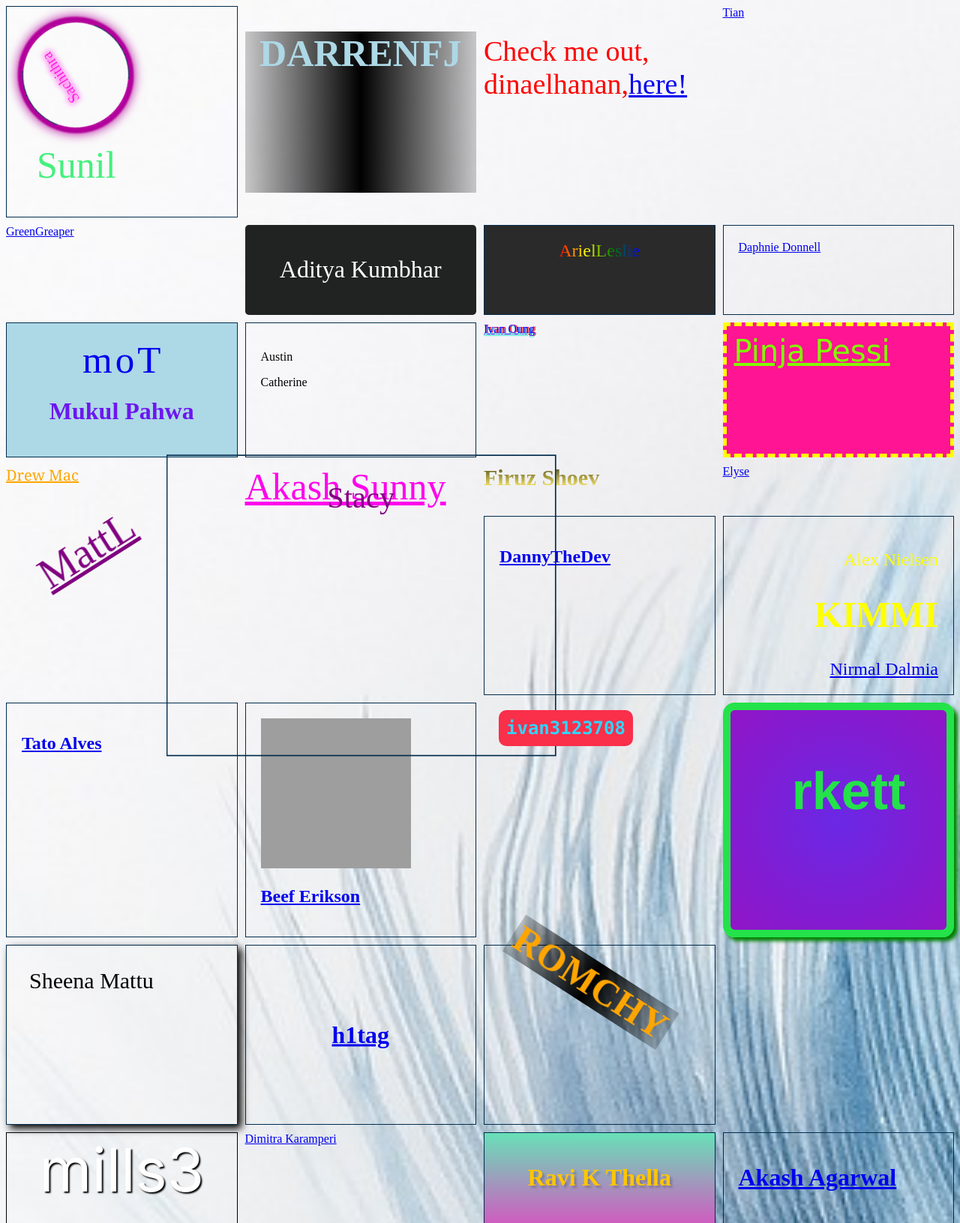
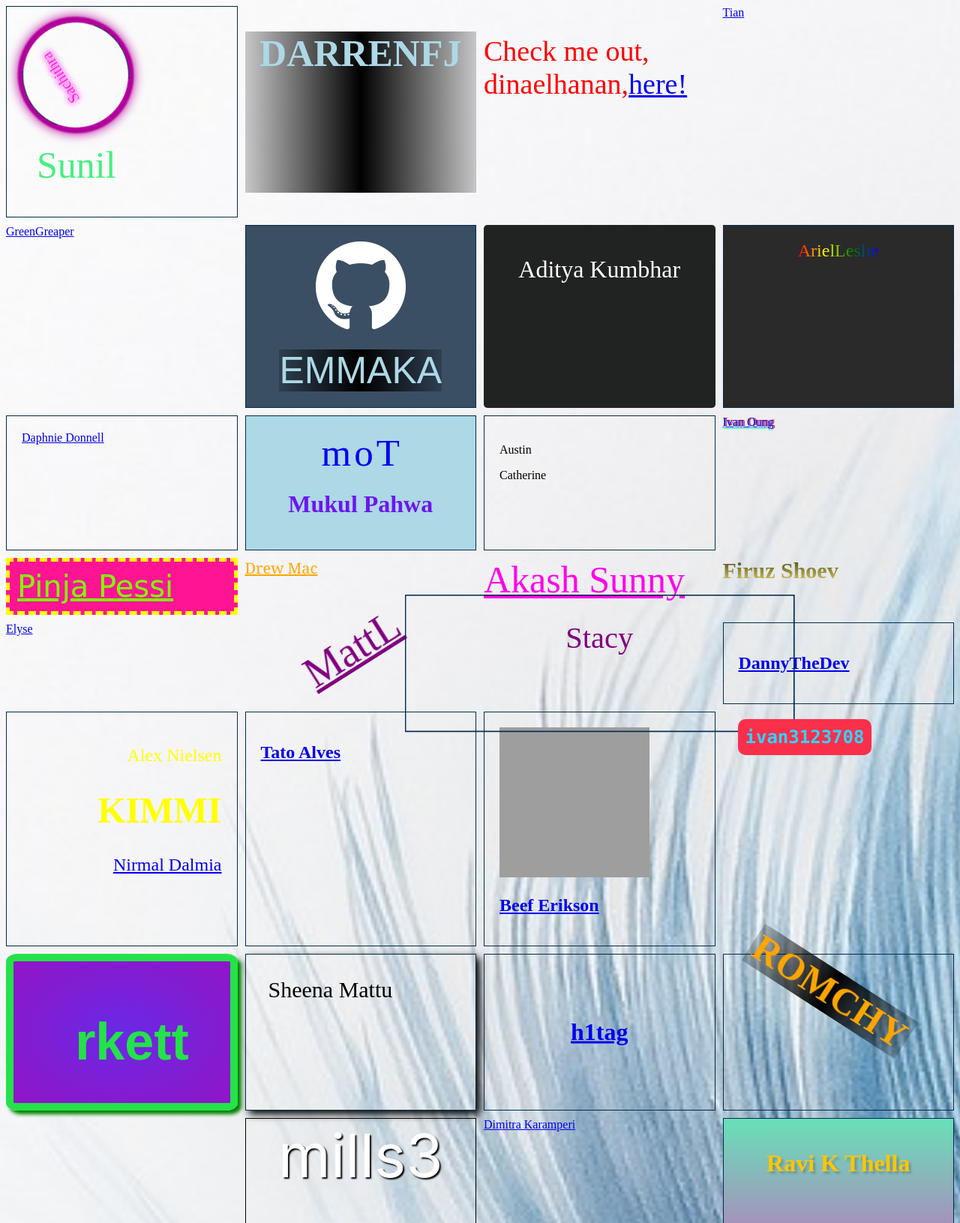
Before and after one commit to RomchyFCC/GitHub-Practice-For-All, a PHP site: page /contributors.html in a window 1280 px wide. Shown: the top 1631 px of the page at 75% size. Run offline with PHP 8.4, Linux system fonts and the light colour scheme; grey boxes are pictures that could not be loaded.

Commit message:
My first contribution: added myself into contributor.html file!

```diff
--- a/contributors.html
+++ b/contributors.html
@@ -30,6 +30,18 @@
 				href="https://github.com/dinaelhanan">here!</a></p>
 		<a href="https://github.com/tian-dutoit">Tian</a>
 		<a href="https://github.com/GreenGreaper">GreenGreaper</a>
+
+
+
+		<div class="emmaka">
+			<a href="https://github.com/Emmaka9" target="_blank">
+				<img alt="Emmaka github" src="img/github-logo.png" />
+				<span id="emmaka">Emmaka</span>
+			</a>
+		</div>
+
+
+
 
 		<!--Div -Name Aditya-->
 		<div class="aditya">
--- a/style/contributors.css
+++ b/style/contributors.css
@@ -727,3 +727,24 @@ div {
   text-decoration: none;
   color: white;
 }
+
+.emmaka{
+    text-align: center;
+    font-family: sans-serif;
+    font-size: 2rem;
+    background-color: #3A4F64;
+}
+.emmaka img{
+    margin-bottom: 1rem;
+  }
+.emmaka a{
+    text-decoration: none;
+    color: white;
+}
+#emmaka {
+    color: lightblue;
+    text-transform: uppercase;
+    text-align: center;
+    font-size: 50px;
+    background: linear-gradient(90deg, rgba(0, 0, 0, 0.2), rgb(0, 0, 0), rgba(0, 0, 0, 0.2));
+}
```
